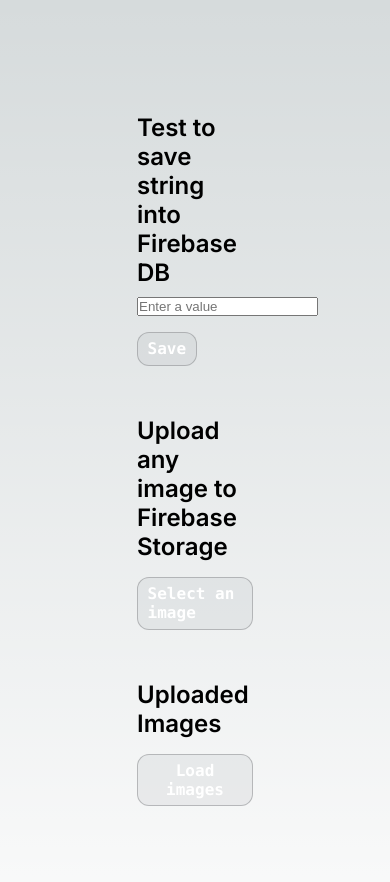
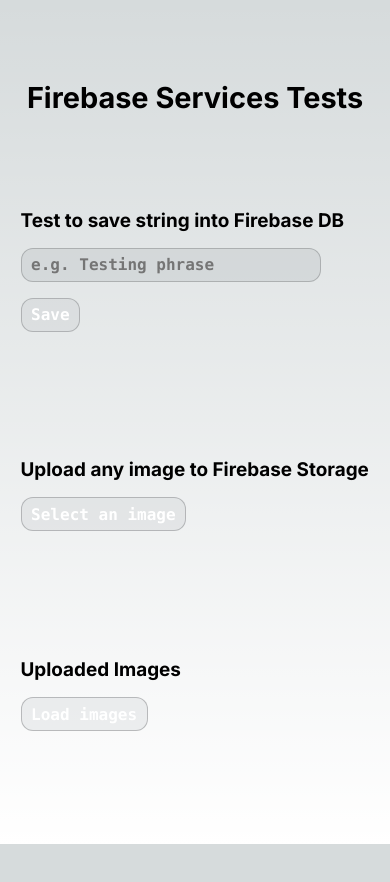
Before and after one commit to joacomonte/next13-firebase-test, a Next.js app: page / in a window 390 px wide. Shown: the top 882 px of the page. After the commit the page ends 844 px from the top, so only its background shows below. Built offline with nearby package versions, Linux system fonts and the light colour scheme.

Commit message:
so far so good

```diff
--- a/src/app/globals.css
+++ b/src/app/globals.css
@@ -38,6 +38,9 @@
   --callout-border-rgb: 172, 175, 176;
   --card-rgb: 180, 185, 188;
   --card-border-rgb: 131, 134, 135;
+
+  --fontH1: clamp(25px, calc(25px + 1vw), 35px);
+  --fontH2: clamp(15px, calc(15px + 1vw), 20px);
 }
 
 @media (prefers-color-scheme: dark) {
--- a/src/app/page.module.css
+++ b/src/app/page.module.css
@@ -3,9 +3,14 @@
   flex-direction: column;
   justify-content: space-between;
   align-items: center;
-  padding: 6rem;
+  padding: 80px 5vw;
   min-height: 100vh;
 }
+
+.title{
+  font-size: var(--fontH1);
+}
+
 
 .description {
   display: inherit;
@@ -47,7 +52,7 @@
 }
 
 .card {
-  padding: 1rem 1.2rem;
+  padding: 1rem 0;
   border-radius: var(--border-radius);
   background: rgba(var(--card-rgb), 0);
   border: 1px solid rgba(var(--card-border-rgb), 0);
@@ -60,8 +65,7 @@
 }
 
 .card h2 {
-  font-weight: 600;
-  margin-bottom: 0.7rem;
+  font-size: var(--fontH2);
 }
 
 .card p {
@@ -72,41 +76,6 @@
   max-width: 30ch;
 }
 
-.center {
-  display: flex;
-  justify-content: center;
-  align-items: center;
-  position: relative;
-  padding: 4rem 0;
-}
-
-.center::before {
-  background: var(--secondary-glow);
-  border-radius: 50%;
-  width: 480px;
-  height: 360px;
-  margin-left: -400px;
-}
-
-.center::after {
-  background: var(--primary-glow);
-  width: 240px;
-  height: 180px;
-  z-index: -1;
-}
-
-.center::before,
-.center::after {
-  content: '';
-  left: 50%;
-  position: absolute;
-  filter: blur(45px);
-  transform: translateZ(0);
-}
-
-.logo {
-  position: relative;
-}
 /* Enable hover only on non-touch devices */
 @media (hover: hover) and (pointer: fine) {
   .card:hover {
@@ -125,110 +94,24 @@
   }
 }
 
-/* Mobile */
-@media (max-width: 700px) {
-  .content {
-    padding: 4rem;
-  }
-
-  .grid {
-    grid-template-columns: 1fr;
-    margin-bottom: 120px;
-    max-width: 320px;
-    text-align: center;
-  }
-
-  .card {
-    padding: 1rem 2.5rem;
-  }
-
-  .card h2 {
-    margin-bottom: 0.5rem;
-  }
-
-  .center {
-    padding: 8rem 0 6rem;
-  }
-
-  .center::before {
-    transform: none;
-    height: 300px;
-  }
-
-  .description {
-    font-size: 0.8rem;
-  }
-
-  .description a {
-    padding: 1rem;
-  }
-
-  .description p,
-  .description div {
-    display: flex;
-    justify-content: center;
-    position: fixed;
-    width: 100%;
-  }
-
-  .description p {
-    align-items: center;
-    inset: 0 0 auto;
-    padding: 2rem 1rem 1.4rem;
-    border-radius: 0;
-    border: none;
-    border-bottom: 1px solid rgba(var(--callout-border-rgb), 0.25);
-    background: linear-gradient(
-      to bottom,
-      rgba(var(--background-start-rgb), 1),
-      rgba(var(--callout-rgb), 0.5)
-    );
-    background-clip: padding-box;
-    backdrop-filter: blur(24px);
-  }
-
-  .description div {
-    align-items: flex-end;
-    pointer-events: none;
-    inset: auto 0 0;
-    padding: 2rem;
-    height: 200px;
-    background: linear-gradient(
-      to bottom,
-      transparent 0%,
-      rgb(var(--background-end-rgb)) 40%
-    );
-    z-index: 1;
-  }
+.darkButton {
+  display: flex;
+  justify-content: center;
+  width: fit-content;
+  align-items: center;
+  padding: 0.4rem 0.6rem;
+  margin: 1rem 0;
+  font-family: var(--font-mono);
+  font-weight: 600;
+  font-size: 1rem;
+  background-color: rgba(var(--card-rgb), 0.2); /* Adjusted opacity to be slightly more prominent for button */
+  border: 1px solid rgba(var(--card-border-rgb), 0.5);
+  border-radius: var(--border-radius);
+  transition: background 200ms, border 200ms, transform 150ms;
+  cursor: pointer;
+  color: #FFF; /* Assuming white font color for dark theme, adjust as needed */
+  text-decoration: none; /* Useful if the button is an anchor link */
 }
-
-/* Tablet and Smaller Desktop */
-@media (min-width: 701px) and (max-width: 1120px) {
-  .grid {
-    grid-template-columns: repeat(2, 50%);
-  }
-}
-
-@media (prefers-color-scheme: dark) {
-  .vercelLogo {
-    filter: invert(1);
-  }
-
-  .logo {
-    filter: invert(1) drop-shadow(0 0 0.3rem #ffffff70);
-  }
-}
-
-@keyframes rotate {
-  from {
-    transform: rotate(360deg);
-  }
-  to {
-    transform: rotate(0deg);
-  }
-}
-
-
 .darkButton {
   display: flex;
   justify-content: center;
@@ -279,3 +162,28 @@
   transform: translateY(0); /* Reset translateY on active press */
   background-color: rgba(var(--card-rgb), 1); /* Full opacity on active press */
 }
+
+
+.darkInput {
+  display: flex;
+  justify-content: center;
+  width: 300px;
+  padding: 0.4rem 0.6rem;
+  margin: 1rem 0;
+  font-family: var(--font-mono);
+  font-weight: 600;
+  font-size: 1rem;
+  background-color: rgba(var(--card-rgb), 0.3); /* A bit lighter to distinguish from the button */
+  border: 1px solid rgba(var(--card-border-rgb), 0.5);
+  border-radius: var(--border-radius);
+  transition: background 200ms, border 200ms;
+  color: #FFF; /* White font color for dark theme, adjust as needed */
+
+  /* Text input specific styles */
+  outline: none; /* Remove default browser outline */
+}
+
+.darkInput:focus {
+  border-color: rgba(var(--card-border-rgb), 0.7); /* Increase contrast on focus */
+  background-color: rgba(var(--card-rgb), 0.4); /* Slightly increase opacity on focus */
+}
--- a/src/app/page.tsx
+++ b/src/app/page.tsx
@@ -2,22 +2,21 @@
 "use client";
 
 import styles from "./page.module.css";
+
+// React Related ------------
+import { useState } from "react";
+import Image from "next/image";
+
+// Firebase related ---------
+import { db, app } from "../../firebaseConfig";
 import { FirebaseError } from "firebase/app";
-import { Suspense, useState } from "react"; // Import useState
 import { collection, addDoc, getDocs } from "firebase/firestore";
-import Image from "next/image";
-import { db, app } from "./firebaseConfig";
+import {getDownloadURL, getStorage, listAll, ref,} from "firebase/storage";
 
-import {
-  UploadTask,
-  getDownloadURL,
-  getStorage,
-  listAll,
-  ref,
-} from "firebase/storage";
+// Helpers related ---------
+import { UploadManager } from "./helpers/uploadManager";
 
-import { UploadManager } from "./helpers/uploadManager";
-import { set } from "firebase/database";
+
 
 export default function Home() {
   const [uploadManager, setUploadManager] = useState<any>(null);
@@ -49,7 +48,8 @@
     }
   };
 
-  const handleAddString = async () => {
+  const handleAddString = async (event: React.FormEvent<HTMLFormElement>) => {
+    event.preventDefault();
     const collectionRef = collection(db, "yourCollectionName");
     const collectionSnapshot = await getDocs(collectionRef);
 
@@ -124,20 +124,24 @@
 
   return (
     <main className={styles.main}>
-      <div className={styles.card} style={{ width: "100%" }}>
+
+      <h1 className={styles.title}>Firebase Services Tests</h1>
+
+      <form className={styles.card} style={{ width: "100%" }} onSubmit={handleAddString}>
         <h2>Test to save string into Firebase DB</h2>
         <input
           type="text"
+          className={styles.darkInput}
           value={inputValue}
           onChange={(e) => setInputValue(e.target.value)}
-          placeholder="Enter a value"
+          placeholder="e.g. Testing phrase"
         />
-        <button className={styles.darkButton} onClick={handleAddString}>
+        <button className={styles.darkButton} type="submit">
           Save
         </button>
-      </div>
+      </form>
 
-      <div className={styles.card} style={{ width: "100%" }}>
+      <section className={styles.card} style={{ width: "100%" }}>
         <h2>Upload any image to Firebase Storage</h2>
         {!file ? (
           <>
@@ -158,37 +162,40 @@
           <>
             <button
               className={styles.darkButton}
+              style={{ backgroundColor: "rgba(0, 100, 0, 0.5)" }}
               onClick={handleUploadToFirebase}
               aria-label="Upload image to Firebase"
             >
               {`Confirm upload "${file.name}"`}
             </button>
 
-            <button className={styles.darkButton} onClick={cancelUpload}>
-              Cancel
-            </button>
+            <div style={{ display: "flex", alignItems: "center", gap: "10px" }}>
+              <button
+                className={styles.darkButton}
+                style={{ backgroundColor: "rgba(139, 0, 0, 0.5)" }}
+                onClick={cancelUpload}
+              >
+                Cancel
+              </button>
 
-            {isUploading && (
-              <>
+              {isUploading && (
                 <button
+                  style={{ marginRight: "10px" }}
                   className={styles.darkButton}
                   onClick={togglePauseResumeUpload}
                   aria-label={isPaused ? "Resume upload" : "Pause upload"}
                 >
                   {isPaused ? "Resume" : "Pause"} Upload
                 </button>
-              </>
-            )}
-
+              )}
+            </div>
           </>
         )}
 
-        <div>
-          {percent !== 0 && <p className={styles.code}>{percent} % done</p>}
-        </div>
-      </div>
+        {percent !== 0 && <p className={styles.code}>{percent} % done</p>}
+      </section>
 
-      <div className={styles.card} style={{ width: "100%" }}>
+      <section className={styles.card} style={{ width: "100%" }}>
         <h2>Uploaded Images</h2>
 
         <button className={styles.darkButton} onClick={handleLoadImgs}>
@@ -208,7 +215,7 @@
             ))}
           </div>
         )}
-      </div>
+      </section>
     </main>
   );
 }
```
Also changed, not shown: firebaseConfig.ts (renamed from src/app/firebaseConfig.ts), 1 other file (tests, documents, lock files or other folders).
